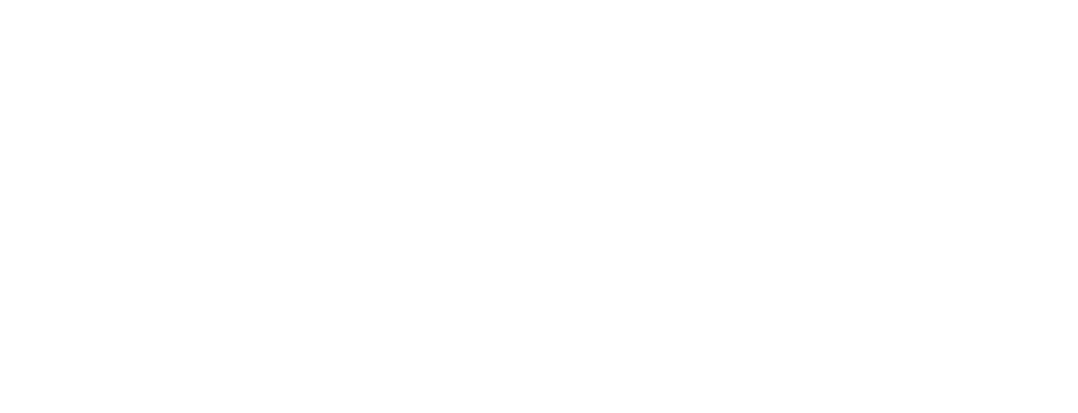
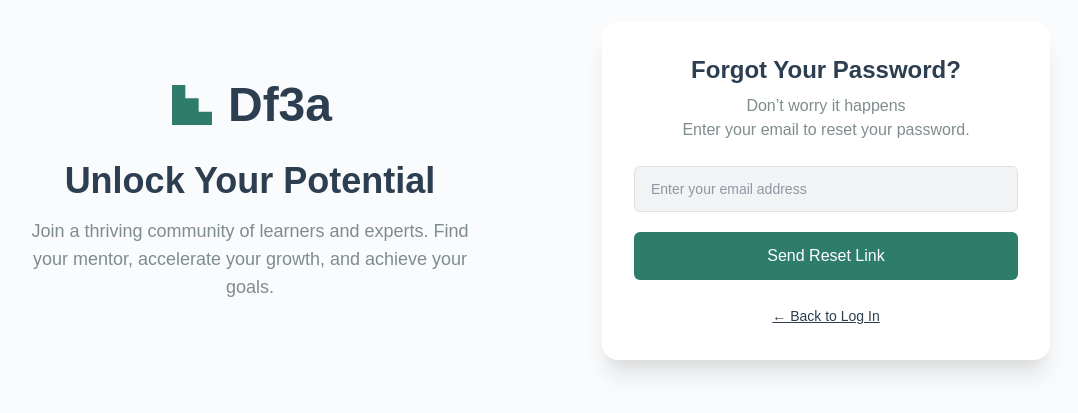
Before and after one commit to abdallaskar/Daf3a, a React (Vite) app: page /forgotPassword in a window 1280 px wide. Before the commit this address had no page. Shown: the part 209-622 px from the top of the page, without its empty margins (70-1148 px from the left). Built offline with nearby package versions, Linux system fonts and the light colour scheme.

Commit message:
Forgot password UI

```diff
--- a/src/App.jsx
+++ b/src/App.jsx
@@ -6,6 +6,7 @@
 import Signup from "./pages/Register/Signup";
 import FindMentors from "./pages/FindMentors/FindMentors";
 import MentorDetails from "./pages/MentorDetails/MentorDetails";
+import ForgotPassword from "./pages/ForgotPassword/ForgotPassword";
 
 function App() {
   return (
@@ -19,6 +20,7 @@
 
         <Route path="/signup" element={<Signup />} />
         <Route path="/login" element={<Login />} />
+        <Route path="/forgotPassword" element={<ForgotPassword />} />
       </Routes>
     </>
   );
--- /dev/null
+++ b/src/pages/ForgotPassword/ForgotPassword.jsx
@@ -0,0 +1,88 @@
+import { Link } from "react-router";
+import AuthHeader from "../../components/Auth/AuthHeader";
+import { useForm } from "react-hook-form";
+import { zodResolver } from "@hookform/resolvers/zod";
+import { forgotPasswordSchema } from "../../utils/Schema";
+
+function ForgotPassword() {
+  const {
+    register,
+    handleSubmit,
+    formState: { isSubmitting, errors },
+  } = useForm({
+    mode: "onTouched",
+    resolver: zodResolver(forgotPasswordSchema),
+  });
+  const onSubmit = async (data) => {
+
+    console.log("Forgot Password Data:", data);
+  };
+  return (
+    <>
+      <div className="grid p-4 lg:p-8 mx-auto w-full h-dvh grid-cols-1 lg:grid-cols-2 lg:gap-16 bg-background">
+        <AuthHeader />
+        <div className="w-full font-poppins max-w-md self-center">
+          <div className="mb-6 text-center lg:hidden">
+            <Link
+              to="/"
+              className="inline-flex items-center gap-2 text-3xl font-bold text-primary"
+            >
+              <svg
+                className="h-8 w-8 text-brand"
+                fill="none"
+                viewBox="0 0 48 48"
+                xmlns="http://www.w3.org/2000/svg"
+              >
+                <path
+                  d="M4 4H17.3334V17.3334H30.6666V30.6666H44V44H4V4Z"
+                  fill="currentColor"
+                ></path>
+              </svg>
+              <span>Df3a</span>
+            </Link>
+          </div>
+          <div className="rounded-2xl bg-surface p-8 shadow-xl">
+            <h2 className="mb-2 text-center text-2xl font-bold text-primary">
+              Forgot Your Password?
+            </h2>
+            <p className="mb-6 text-center text-base text-secondary">
+              Don’t worry it happens <br /> Enter your email to reset your
+              password.
+            </p>
+            <form
+              onSubmit={handleSubmit(onSubmit)}
+              className="max-w mx-auto space-y-5"
+            >
+              <div className="mb-5">
+                <input
+                  type="email"
+                  id="email"
+                    {...register("email")}
+                  className="bg-input border-input border text-primary text-sm rounded-md px-4 py-3 block w-full p-2.5"
+                  placeholder="Enter your email address"
+                />
+                <p className="mt-2 text-center text-red-500 text-sm">
+                  {errors.email?.message}
+                </p>
+              </div>
+              <button
+                className="btn-primary w-full rounded-md px-4 py-3"
+                type="submit"
+                disabled={isSubmitting}
+              >
+                {isSubmitting ? "Sending..." : "Send Reset Link"}
+              </button>
+            </form>
+            <div className="footer mt-6 text-center">
+              <Link className="link-primary underline text-sm" to="/login">
+                ← Back to Log In
+              </Link>
+            </div>
+          </div>
+        </div>
+      </div>
+    </>
+  );
+}
+
+export default ForgotPassword;
```
